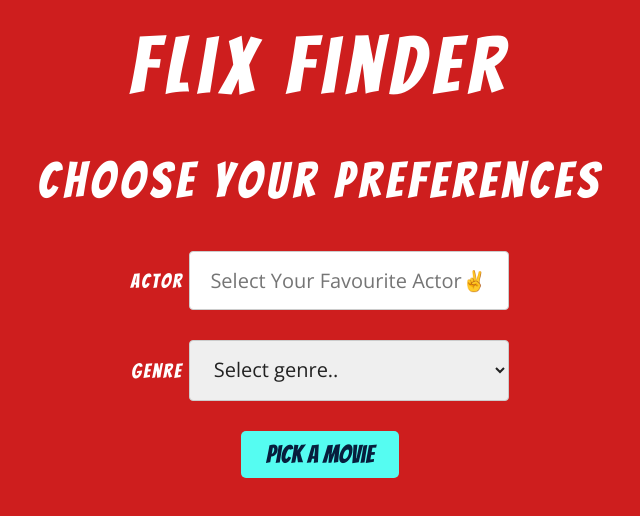
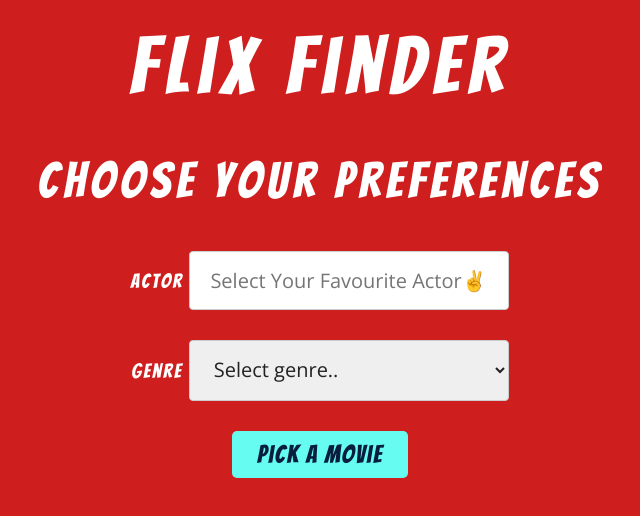
Before and after one commit to maryam-melissa/project-2, a plain HTML site: page index.html in a window 1280 px wide. Shown: the whole page, without its empty margins (320-960 px from the left). Drawn offline with nearby package versions, Linux system fonts and the light colour scheme; no server answers.

Commit message:
pull changes

```diff
--- a/styles/sass/partials/_common.scss
+++ b/styles/sass/partials/_common.scss
@@ -7,6 +7,7 @@
 
 body {
     color:white;
+    background: linear-gradient(#278ea5, #071e3d);
 }
 
 
@@ -50,10 +51,9 @@ button {
     border: none;
     font-size: 2.5rem;
     margin-top: 1.5rem;
-    // background-color:$accent-color;
-    // color:$base-font-color;
-    background-color: #55FCF1;
-    color: #071e3d;
+    background-color: $primary-color;
+    color: $button-color;
+    letter-spacing: 1.5px;
 }
 
 img {
--- a/styles/sass/partials/_movie-info.scss
+++ b/styles/sass/partials/_movie-info.scss
@@ -32,7 +32,7 @@
     }
 
     p {
-      color: $base-font-color;
+      color: $secondary-color;
     }
   }
 
```
Also changed, not shown: styles/sass/partials/_variables.scss (+7 -0 lines), styles/styles.css.
